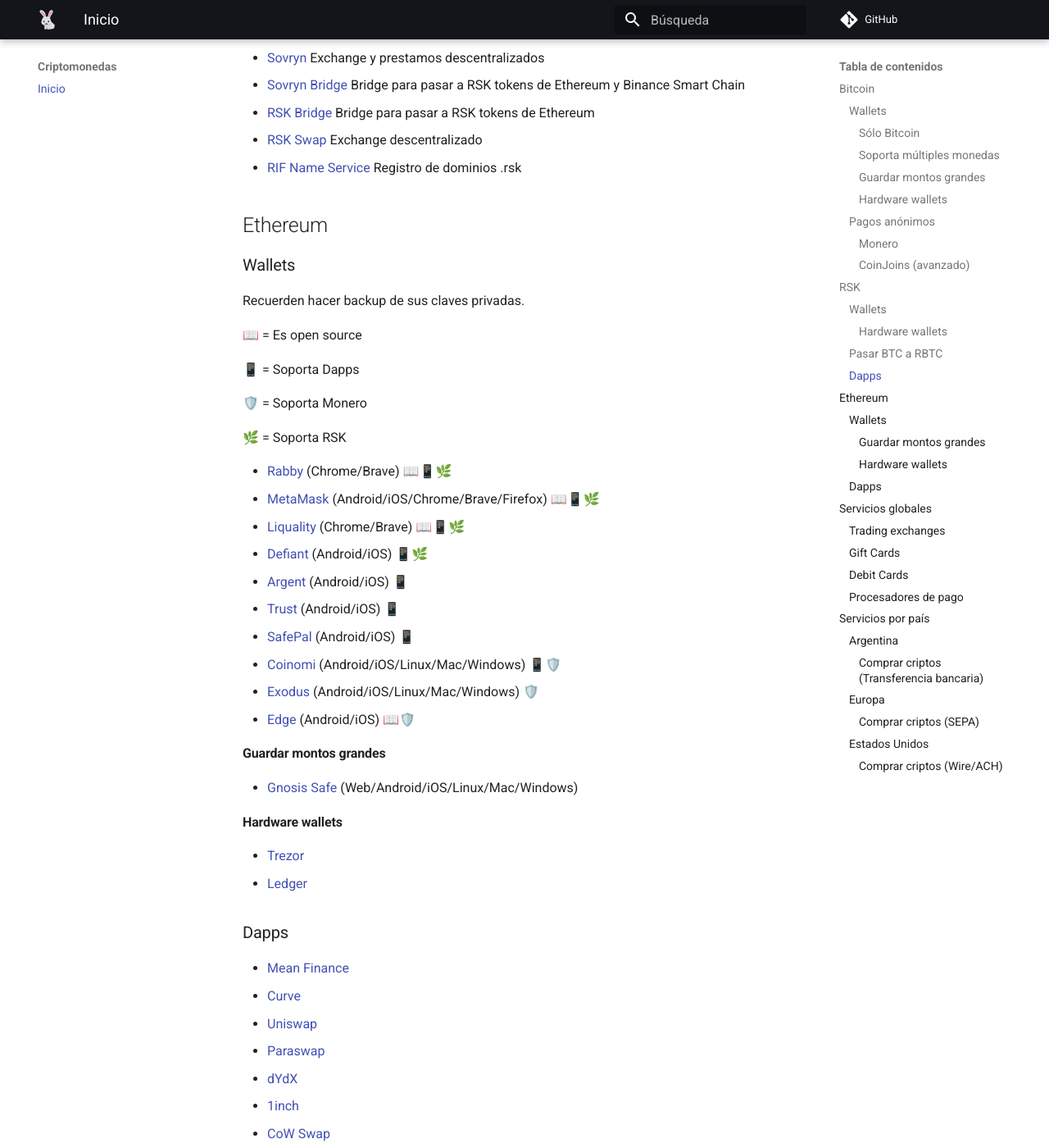
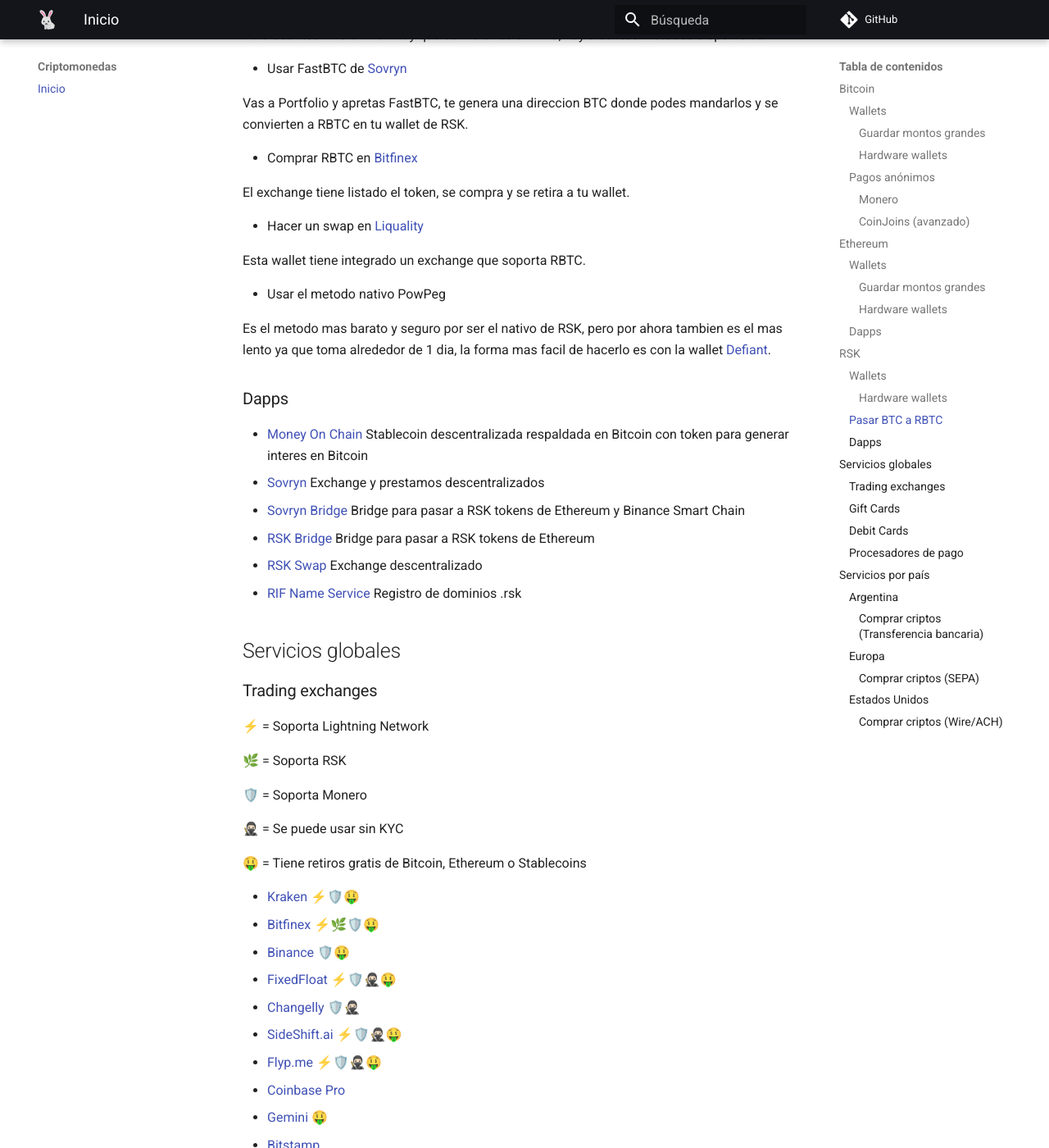
Before and after one commit to anomalouscode/wiki, an MkDocs documentation site: the page built from docs/criptomonedas/index.md, in a window 1280 px wide and 1400 px high, scrolled down 3412 px. Shown: the whole window at 82% size. Built offline with MkDocs 1.6.1 and Material for MkDocs 9.7.7, drawn with Linux system fonts in a browser that asks for light colours; comment, search, counter and statistics services are not loaded; some of the changed text lies outside the part shown.

Commit message:
Update index.md

```diff
--- a/docs/criptomonedas/index.md
+++ b/docs/criptomonedas/index.md
@@ -10,42 +10,22 @@
 
 Recuerden hacer backup de sus claves privadas.
 
-#### Sólo Bitcoin
-
 📖 = Es open source
 
 ⚡ = Soporta Lightning Network
 
 👁 = Soporta CoinJoins
 
+- [Phoenix](https://phoenix.acinq.co/) (Android/iOS) 📖⚡
 - [Muun](https://muun.com/) (Android/iOS) 📖⚡
-- [Phoenix](https://phoenix.acinq.co/) (Android) 📖⚡
 - [Breez](https://breez.technology/) (Android/iOS) 📖⚡
 - [BlueWallet](https://bluewallet.io/) (Android/iOS/Mac) 📖⚡
-- [Umbrel](https://getumbrel.com/) (Full node) 📖⚡
 - [Samourai](https://samouraiwallet.com/) (Android) 📖👁
 - [Sparrow](https://www.sparrowwallet.com/) (Linux/Mac/Windows) 📖👁
 - [Wasabi](https://www.wasabiwallet.io/) (Linux/Mac/Windows) 📖👁
+- [Electrum](https://electrum.org/) (Android/Linux/Mac/Windows) 📖⚡
 - [Green](https://blockstream.com/green/) (Android/iOS/Linux/Mac/Windows) 📖
-- [Electrum](https://electrum.org/) (Android/Linux/Mac/Windows) 📖⚡
-
-#### Soporta múltiples monedas
-
-📖 = Es open source
-
-📱 = Soporta Dapps
-
-🛡️ = Soporta Monero
-
-🌿 = Soporta RSK
-
-- [Defiant](https://defiantapp.tech/) (Android/iOS) 📱🌿
-- [Liquality](https://liquality.io/) (Chrome/Brave) 📖📱🌿
-- [Trust](https://trustwallet.com/) (Android/iOS) 📱
-- [SafePal](https://www.safepal.io/download) (Android/iOS) 📱
-- [Coinomi](https://www.coinomi.com/) (Android/iOS/Linux/Mac/Windows) 📱🛡️
-- [Exodus](https://www.exodus.io/) (Android/iOS/Linux/Mac/Windows) 🛡️
-- [Edge](https://edge.app/) (Android/iOS) 📖🛡️
+- [Aqua](https://aquawallet.io/) (Android/iOS) ⚡
 
 #### Guardar montos grandes
 
@@ -81,14 +101,10 @@
 
 📖 = Es open source
 
-📱 = Soporta Dapps
-
-💎 = Soporta Ethereum
-
-- [Rabby](https://rabby.io/) (Chrome/Brave) 📖📱💎
-- [Defiant](https://defiantapp.tech/) (Android/iOS) 📱💎
-- [Liquality](https://liquality.io/) (Chrome/Brave) 📖📱💎
-- [MetaMask](https://metamask.io/) (Android/iOS/Chrome/Brave/Firefox) 📖📱💎 [Agregar RSK a MetaMask](https://metamask-landing.rifos.org/), [más info](https://developers.rsk.co/wallet/use/metamask/)
+- [Rabby](https://rabby.io/) (Chrome/Brave) 📖
+- [Defiant](https://defiantapp.tech/) (Android/iOS)
+- [Liquality](https://liquality.io/) (Chrome/Brave) 📖
+- [MetaMask](https://metamask.io/) (Android/iOS/Chrome/Brave/Firefox) 📖 [Agregar RSK a MetaMask](https://metamask-landing.rifos.org/), [más info](https://developers.rsk.co/wallet/use/metamask/)
 
 #### Hardware wallets
 
@@ -123,56 +139,6 @@
 - [RSK Bridge](https://tokenbridge.rsk.co/) Bridge para pasar a RSK tokens de Ethereum
 - [RSK Swap](https://rskswap.com/) Exchange descentralizado
 - [RIF Name Service](https://manager.rns.rifos.org/) Registro de dominios .rsk
-
-## Ethereum
-
-### Wallets
-
-Recuerden hacer backup de sus claves privadas.
-
-📖 = Es open source
-
-📱 = Soporta Dapps
-
-🛡️ = Soporta Monero
-
-🌿 = Soporta RSK
-
-- [Rabby](https://rabby.io/) (Chrome/Brave) 📖📱🌿
-- [MetaMask](https://metamask.io/) (Android/iOS/Chrome/Brave/Firefox) 📖📱🌿
-- [Liquality](https://liquality.io/) (Chrome/Brave) 📖📱🌿
-- [Defiant](https://defiantapp.tech/) (Android/iOS) 📱🌿
-- [Argent](https://www.argent.xyz/) (Android/iOS) 📱
-- [Trust](https://trustwallet.com/) (Android/iOS) 📱
-- [SafePal](https://www.safepal.io/download) (Android/iOS) 📱
-- [Coinomi](https://www.coinomi.com/) (Android/iOS/Linux/Mac/Windows) 📱🛡️
-- [Exodus](https://www.exodus.io/) (Android/iOS/Linux/Mac/Windows) 🛡️
-- [Edge](https://edge.app/) (Android/iOS) 📖🛡️
-
-
-#### Guardar montos grandes
-
-- [Gnosis Safe](https://gnosis-safe.io/) (Web/Android/iOS/Linux/Mac/Windows)
-
-#### Hardware wallets
-
-- [Trezor](https://trezor.io/)
-- [Ledger](https://www.ledger.com/)
-
-### Dapps
-
-- [Mean Finance](https://mean.finance/)
-- [Curve](https://curve.fi/)
-- [Uniswap](https://app.uniswap.org/)
-- [Paraswap](https://app.paraswap.io/)
-- [dYdX](https://trade.dydx.exchange/)
-- [1inch](https://app.1inch.io/)
-- [CoW Swap](https://swap.cow.fi/)
-- [Aave](https://app.aave.com/)
-- [Compound](https://app.compound.finance/)
-- [Yearn](https://yearn.finance/)
-- [DeFi Saver](https://app.defisaver.com/)
-- [Instadapp](https://defi.instadapp.io/)
 
 ## Servicios globales
 
```
Also changed, not shown: other parts of docs/criptomonedas/index.md (+41 -1 lines).
